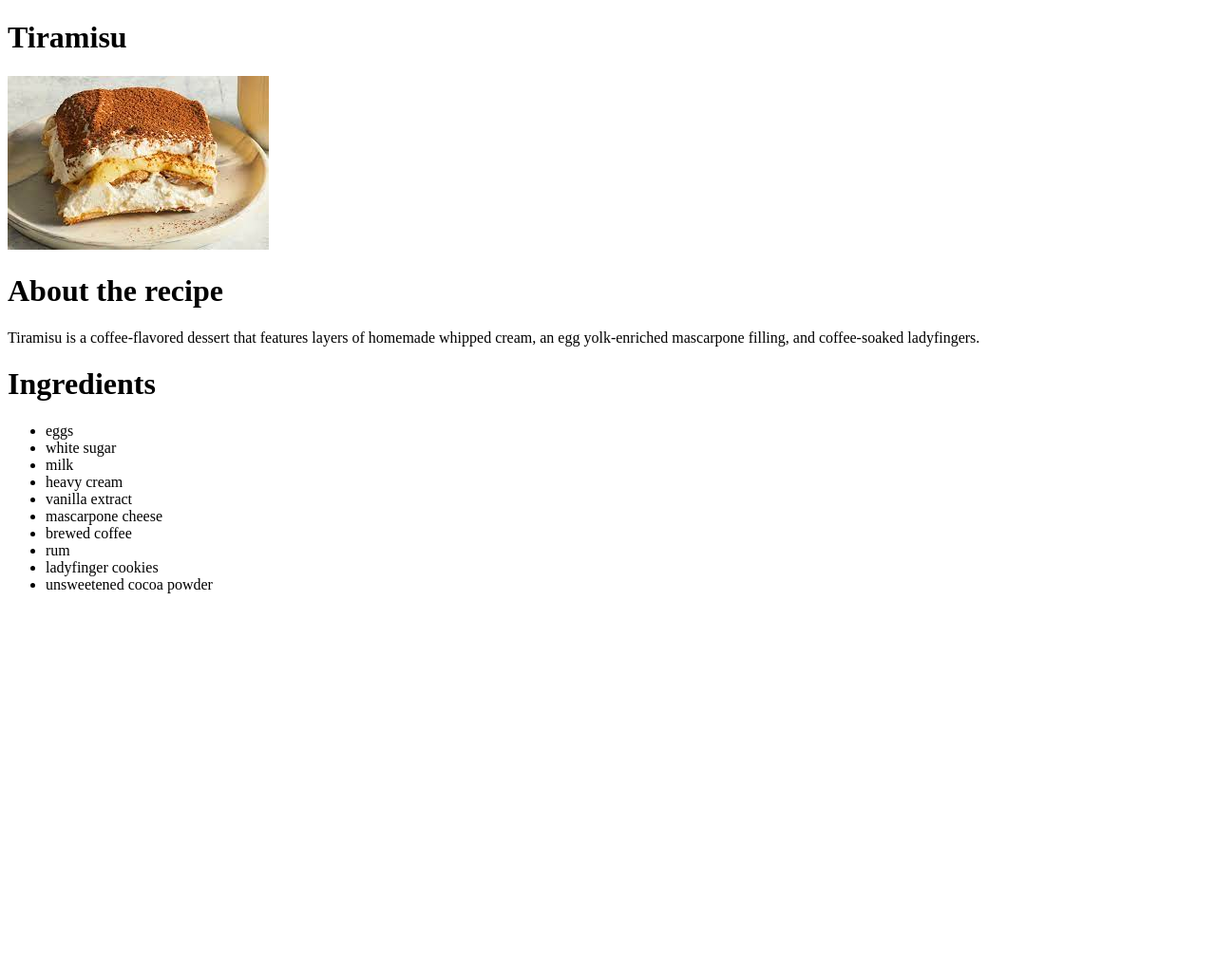
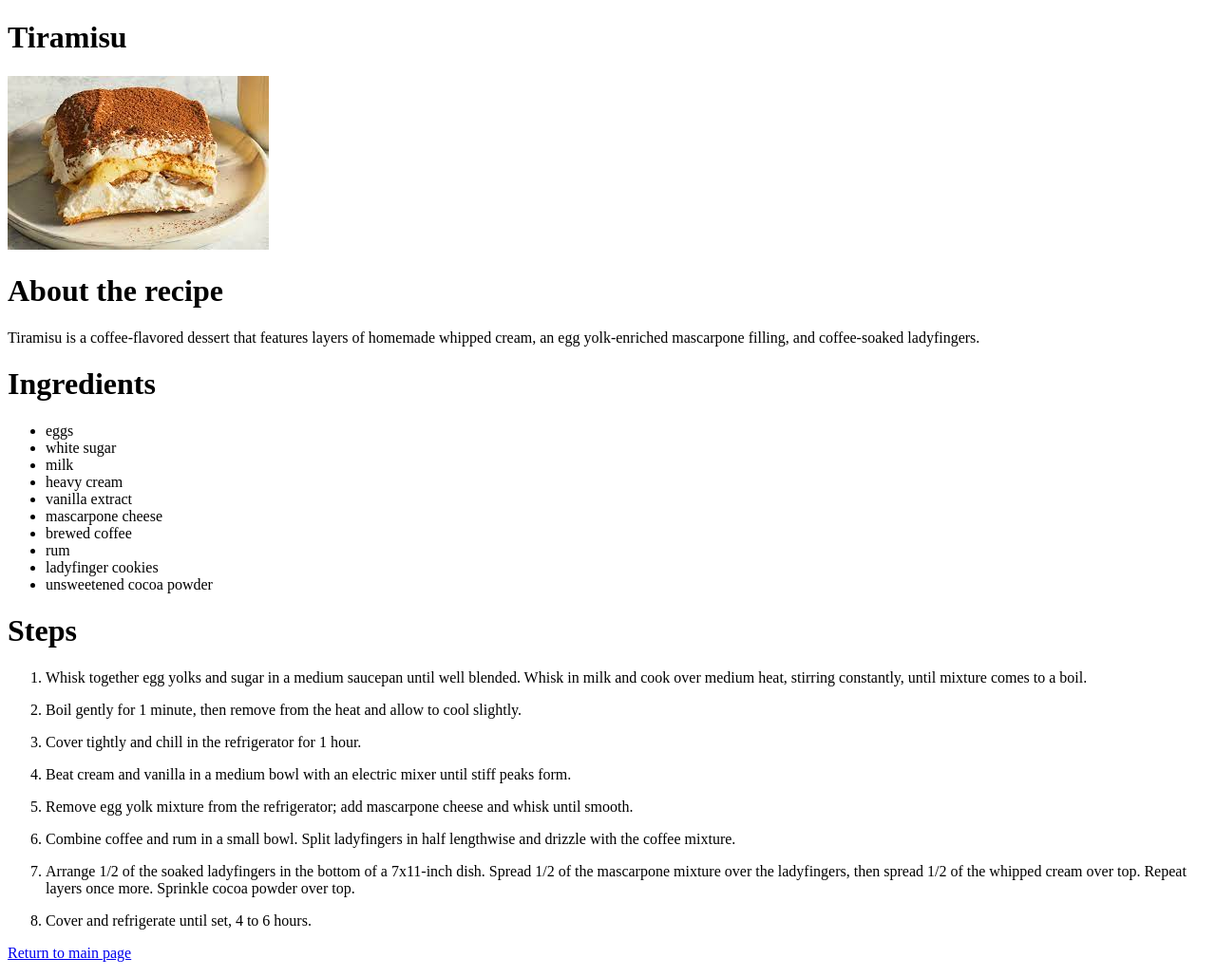
Before and after one commit to rzv12-09/odin-recipes, a plain HTML site: page recipes/tiramisu.html in a window 1280 px wide. Shown: the whole page at 95% size. Before the commit the page ends 800 px from the top, so only its background shows below. Drawn offline with Linux system fonts and the light colour scheme.

Commit message:
Add the steps of the recipe and a return to main page button

```diff
--- a/recipes/tiramisu.html
+++ b/recipes/tiramisu.html
@@ -23,6 +23,27 @@
     <li>rum</li>
     <li>ladyfinger cookies</li>
     <li>unsweetened cocoa powder</li>
+  </ul>
+  <h1>Steps</h1>
+  <ol>
+    <li>Whisk together egg yolks and sugar in a medium saucepan until well blended. Whisk in milk and cook over medium heat, stirring constantly, until mixture comes to a boil.</li>
+    <p>   </p>
+    <li>Boil gently for 1 minute, then remove from the heat and allow to cool slightly.</li>
+    <p>    </p>
+    <li>Cover tightly and chill in the refrigerator for 1 hour.</li>
+    <p>   </p>
+    <li>Beat cream and vanilla in a medium bowl with an electric mixer until stiff peaks form.</li>
+    <p>   </p>
+    <li>Remove egg yolk mixture from the refrigerator; add mascarpone cheese and whisk until smooth.</li>
+    <p>   </p>
+    <li>Combine coffee and rum in a small bowl. Split ladyfingers in half lengthwise and drizzle with the coffee mixture.</li>
+    <p>   </p>
+    <li>Arrange 1/2 of the soaked ladyfingers in the bottom of a 7x11-inch dish. Spread 1/2 of the mascarpone mixture over the ladyfingers, then spread 1/2 of the whipped cream over top. Repeat layers once more. Sprinkle cocoa powder over top.</li>
+    <p>   </p>
+    <li>Cover and refrigerate until set, 4 to 6 hours.</li>
+  </ol>
+  <p><a href="../index.html">Return to main page</a></p>
+
 </body>
 
 </body>
```
